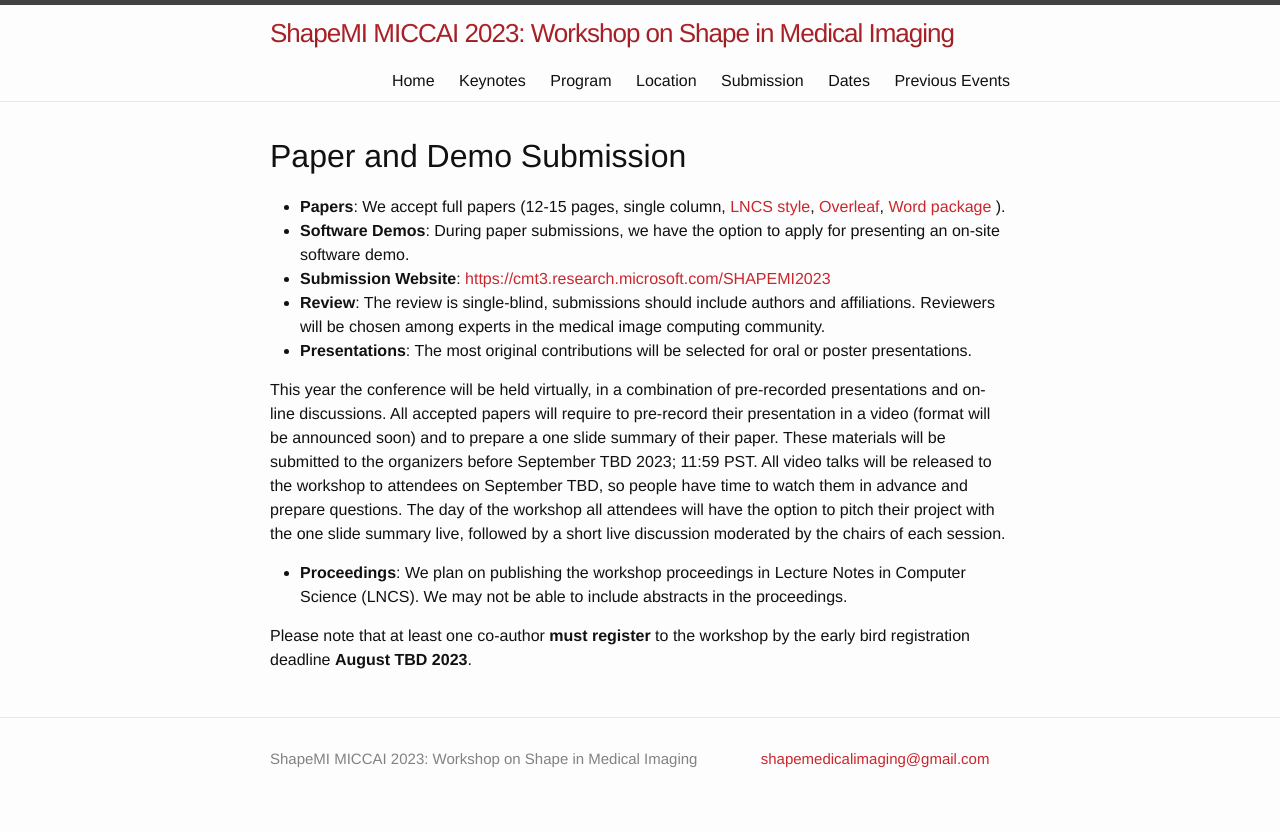
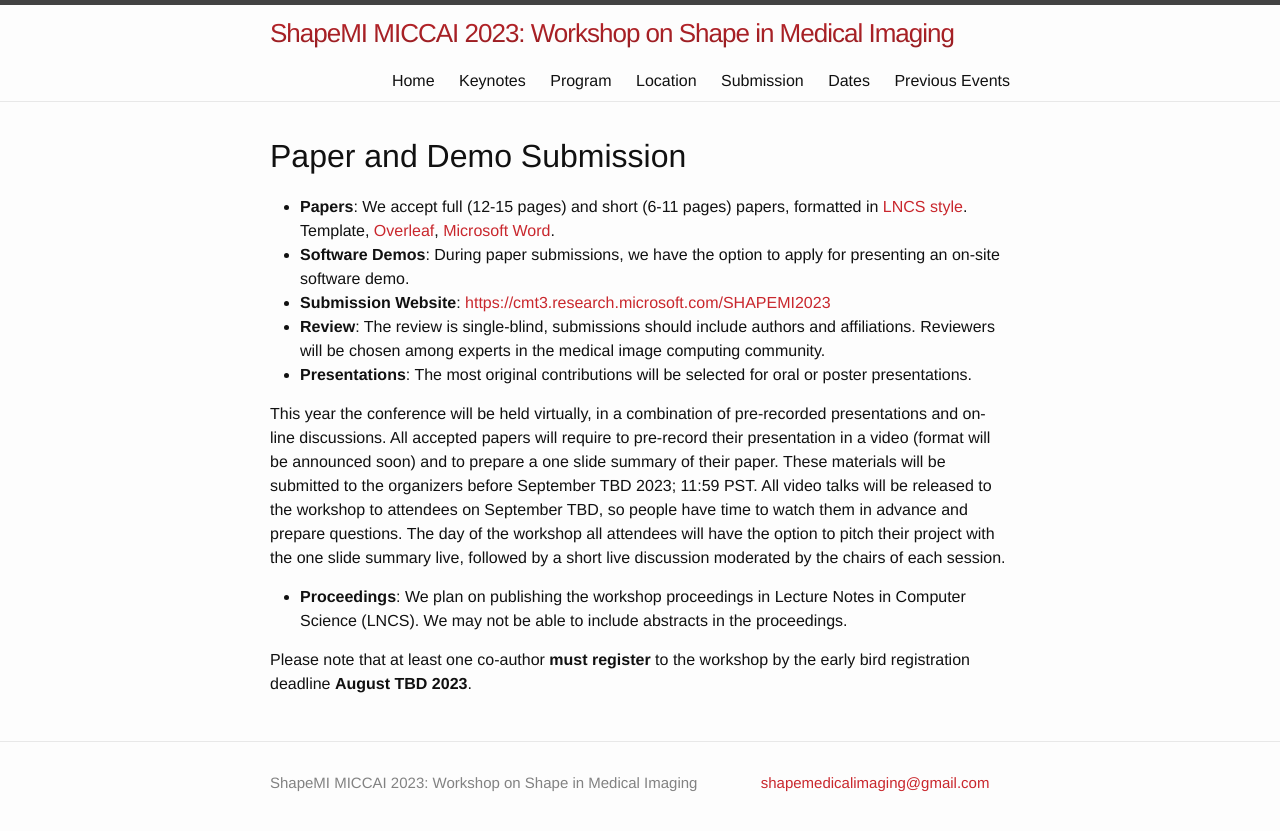
Before and after one commit to shapemi/shapemi.github.io, a Jekyll site: the page built from submission/index.md, in a window 1280 px wide. Shown: the top 831 px of the page. Built offline with Jekyll 4.4.1, drawn with Linux system fonts in a browser that asks for light colours.

Commit message:
Update index.md

```diff
--- a/submission/index.md
+++ b/submission/index.md
@@ -6,7 +6,7 @@ order: 4
 ---
 # Paper and Demo Submission
 
-* **Papers**: We accept full papers (12-15 pages, single column, [LNCS style](https://www.springer.com/gp/computer-science/lncs), [Overleaf]([ftp://ftp.springernature.com/cs-proceeding/llncs/llncs2e.zip](https://www.overleaf.com/latex/templates/springer-lecture-notes-in-computer-science/kzwwpvhwnvfj)), [Word package](https://resource-cms.springernature.com/springer-cms/rest/v1/content/19238706/data/v1) ).
+* **Papers**: We accept full (12-15 pages) and short (6-11 pages) papers, formatted in [LNCS style](https://www.springer.com/gp/computer-science/lncs). Template,    [Overleaf]([ftp://ftp.springernature.com/cs-proceeding/llncs/llncs2e.zip](https://www.overleaf.com/latex/templates/springer-lecture-notes-in-computer-science/kzwwpvhwnvfj)), [Microsoft Word](https://resource-cms.springernature.com/springer-cms/rest/v1/content/19238706/data/v1).
 * **Software Demos**: During paper submissions, we have the option to apply for presenting an on-site software demo.
 * **Submission Website**: [https://cmt3.research.microsoft.com/SHAPEMI2023](https://cmt3.research.microsoft.com/SHAPEMI2023)
 * **Review**: The review is single-blind, submissions should include authors and affiliations. Reviewers will be chosen among experts in the medical image computing community.
```
